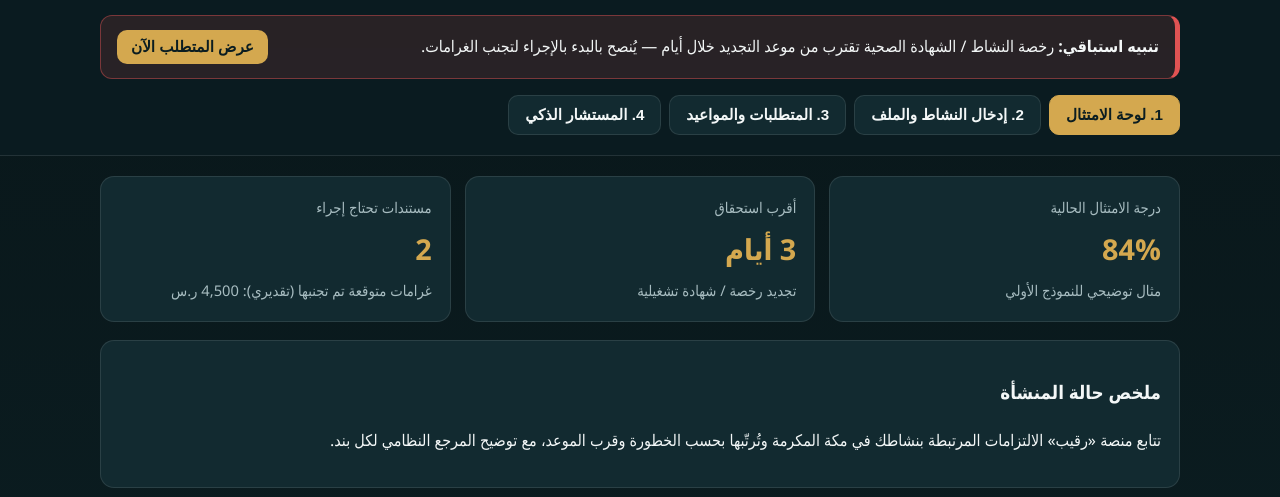
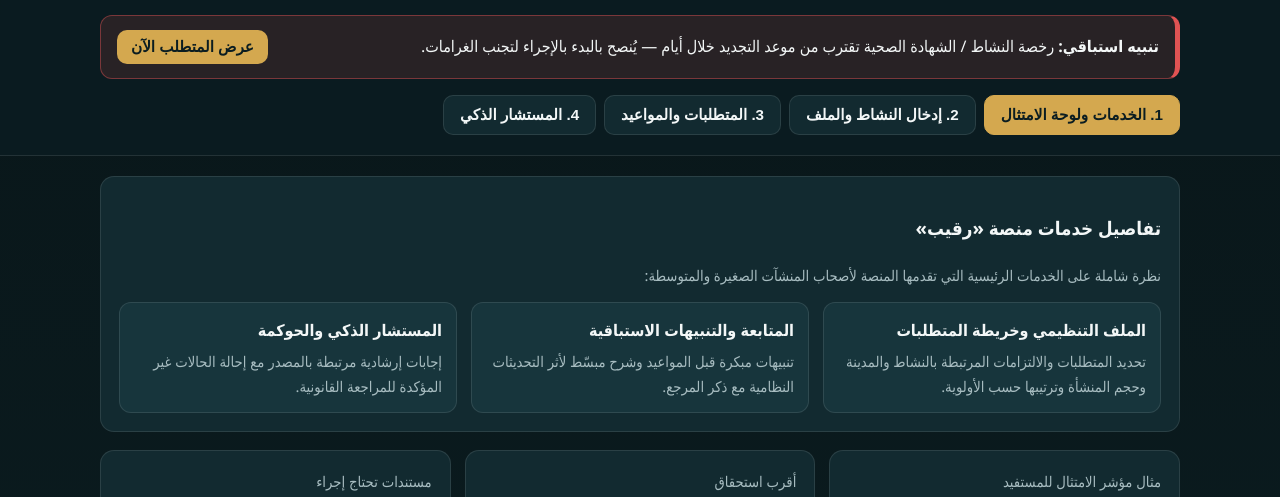
Before and after one commit to randahvip14-coder/raqeeb-compliance-platform, a plain HTML site: page index.html in a window 1280 px wide. Shown: the part 74-571 px from the top of the page. Drawn offline with Linux system fonts and the light colour scheme.

Commit message:
Update index.html

```diff
--- a/index.html
+++ b/index.html
@@ -110,11 +110,31 @@
       border-radius: 14px;
       padding: 18px;
     }
+    .service-card {
+      background: var(--card-2);
+      border: 1px solid var(--border);
+      border-radius: 12px;
+      padding: 14px;
+    }
     .kpi-val {
-      font-size: 1.8rem;
+      font-size: 1.9rem;
       font-weight: 800;
       color: var(--accent);
       margin: 6px 0;
+    }
+    .progress-wrap {
+      width: 100%;
+      height: 10px;
+      background: rgba(255, 255, 255, 0.08);
+      border-radius: 999px;
+      overflow: hidden;
+      margin: 10px 0 14px;
+    }
+    .progress-fill {
+      height: 100%;
+      width: 47%;
+      background: var(--accent);
+      transition: width 0.25s ease;
     }
     .muted { color: var(--muted); font-size: 0.92rem; }
     label { display: block; margin-bottom: 6px; font-weight: 600; }
@@ -195,7 +215,7 @@
       </div>
 
       <div class="tabs">
-        <button class="tab-btn active" data-tab="dashboard" onclick="switchTab('dashboard')">1. لوحة الامتثال</button>
+        <button class="tab-btn active" data-tab="dashboard" onclick="switchTab('dashboard')">1. الخدمات ولوحة الامتثال</button>
         <button class="tab-btn" data-tab="setup" onclick="switchTab('setup')">2. إدخال النشاط والملف</button>
         <button class="tab-btn" data-tab="requirements" onclick="switchTab('requirements')">3. المتطلبات والمواعيد</button>
         <button class="tab-btn" data-tab="advisor" onclick="switchTab('advisor')">4. المستشار الذكي</button>
@@ -204,13 +224,33 @@
   </header>
 
   <main class="container">
-    <!-- الشاشة 1: لوحة الامتثال -->
+    <!-- الشاشة 1: تفاصيل الخدمات + مثال واجهة المستفيد -->
     <section id="tab-dashboard">
+      <div class="card" style="margin-bottom:18px;">
+        <h3>تفاصيل خدمات منصة «رقيب»</h3>
+        <p class="muted">نظرة شاملة على الخدمات الرئيسية التي تقدمها المنصة لأصحاب المنشآت الصغيرة والمتوسطة:</p>
+        <div class="grid-3" style="margin-bottom:0;">
+          <div class="service-card">
+            <strong>الملف التنظيمي وخريطة المتطلبات</strong>
+            <p class="muted" style="margin:6px 0 0;">تحديد المتطلبات والالتزامات المرتبطة بالنشاط والمدينة وحجم المنشأة وترتيبها حسب الأولوية.</p>
+          </div>
+          <div class="service-card">
+            <strong>المتابعة والتنبيهات الاستباقية</strong>
+            <p class="muted" style="margin:6px 0 0;">تنبيهات مبكرة قبل المواعيد وشرح مبسّط لأثر التحديثات النظامية مع ذكر المرجع.</p>
+          </div>
+          <div class="service-card">
+            <strong>المستشار الذكي والحوكمة</strong>
+            <p class="muted" style="margin:6px 0 0;">إجابات إرشادية مرتبطة بالمصدر مع إحالة الحالات غير المؤكدة للمراجعة القانونية.</p>
+          </div>
+        </div>
+      </div>
+
       <div class="grid-3">
         <div class="card">
-          <div class="muted">درجة الامتثال الحالية</div>
-          <div class="kpi-val" id="kpi-score">84%</div>
-          <div class="muted">مثال توضيحي للنموذج الأولي</div>
+          <div class="muted">مثال مؤشر الامتثال للمستفيد</div>
+          <div class="kpi-val" id="kpi-score">47%</div>
+          <div class="progress-wrap"><div class="progress-fill" id="kpi-bar" style="width:47%;"></div></div>
+          <div class="muted">مثال توضيحي لواجهة المستفيد للنموذج الأولي</div>
         </div>
         <div class="card">
           <div class="muted">أقرب استحقاق</div>
@@ -219,15 +259,15 @@
         </div>
         <div class="card">
           <div class="muted">مستندات تحتاج إجراء</div>
-          <div class="kpi-val" id="kpi-docs">2</div>
+          <div class="kpi-val" id="kpi-docs">3</div>
           <div class="muted">غرامات متوقعة تم تجنبها (تقديري): 4,500 ر.س</div>
         </div>
       </div>
 
       <div class="card">
-        <h3>ملخص حالة المنشأة</h3>
+        <h3>مثال واجهة المستفيد — حالة المنشأة الحالية</h3>
         <p id="dashboard-summary">
-          تتابع منصة «رقيب» الالتزامات المرتبطة بنشاطك في مكة المكرمة وتُرتّبها بحسب الخطورة وقرب الموعد، مع توضيح المرجع النظامي لكل بند.
+          يعرض هذا المثال واجهة المستفيد لمنشأة (مطعم في مكة المكرمة): نسبة الامتثال الحالية 47% مع وجود بنود ذات أولوية تتطلب استكمال المستندات والمواعيد القريبة.
         </p>
       </div>
     </section>
@@ -258,7 +298,7 @@
         <div class="card">
           <h3>كيف يشتغل النموذج الأولي؟</h3>
           <p class="muted">
-            يجمع هذا النموذج بين قواعد منظمة لحساب المواعيد والأولويات، وشرح مبسّط مرتبط بالمصدر النظامي. وعند عدم اليقين النظامي يُشير النظام إلى الحاجة لمراجعة قانونية متخصصة.
+            يجمع هذا النموذج بين عرض تفاصيل الخدمات ومثال تفاعلي لواجهة المستفيد، مع قواعد منظمة لحساب المواعيد والأولويات والإحالة للمراجعة القانونية عند عدم اليقين.
           </p>
         </div>
       </div>
@@ -313,10 +353,11 @@
     const dataByActivity = {
       restaurant: {
         label: "مطعم",
-        score: "84%",
+        score: "47%",
+        pct: 47,
         due: "3 أيام",
         dueName: "تجديد رخصة / شهادة صحية",
-        docs: "2",
+        docs: "3",
         reqs: [
           { title: "تجديد الشهادات الصحية للعاملين والرخصة البلدية", priority: "high", prioText: "أولوية قصوى", due: "خلال 3 أيام", source: "الجهة البلدية المختصة — اشتراطات المنشآت الغذائية" },
           { title: "تقديم الإقرار الدوري ومراجعة الالتزامات الضريبية", priority: "med", prioText: "أولوية متوسطة", due: "خلال 14 يوماً", source: "هيئة الزكاة والضريبة والجمارك — الأطر النظامية ذات العلاقة" },
@@ -325,10 +366,11 @@
       },
       ecommerce: {
         label: "متجر إلكتروني",
-        score: "88%",
+        score: "52%",
+        pct: 52,
         due: "7 أيام",
         dueName: "مراجعة بيانات السجل والسياسات",
-        docs: "1",
+        docs: "2",
         reqs: [
           { title: "تحديث بيانات النشاط التجاري وتوضيح سياسات الاستبدال والاسترجاع", priority: "high", prioText: "أولوية قصوى", due: "خلال 7 أيام", source: "نظام التجارة الإلكترونية والأنظمة التجارية ذات العلاقة" },
           { title: "مراجعة ضوابط حماية البيانات الشخصية للعملاء", priority: "med", prioText: "أولوية متوسطة", due: "خلال 15 يوماً", source: "نظام حماية البيانات الشخصية — الضوابط التنظيمية" },
@@ -377,11 +419,12 @@
 
       document.getElementById("active-facility-summary").textContent = `${info.label} — ${city} (${emp} موظفين)`;
       document.getElementById("kpi-score").textContent = info.score;
+      document.getElementById("kpi-bar").style.width = info.pct + "%";
       document.getElementById("kpi-due").textContent = info.due;
       document.getElementById("kpi-due-name").textContent = info.dueName;
       document.getElementById("kpi-docs").textContent = info.docs;
       document.getElementById("dashboard-summary").textContent =
-        `تم تحديث خريطة الامتثال لنشاط (${info.label}) في (${city}) لعدد (${emp}) موظفين. راجع تبويب المتطلبات والمواعيد لمتابعة الأولويات.`;
+        `مثال واجهة المستفيد لنشاط (${info.label}) في (${city}) لعدد (${emp}) موظفين: نسبة الامتثال الحالية ${info.score}. راجع تبويب المتطلبات والمواعيد لمتابعة الأولويات.`;
 
       renderRequirements();
       switchTab("dashboard");
```
